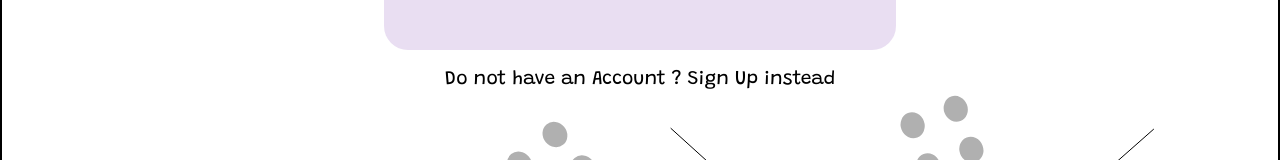
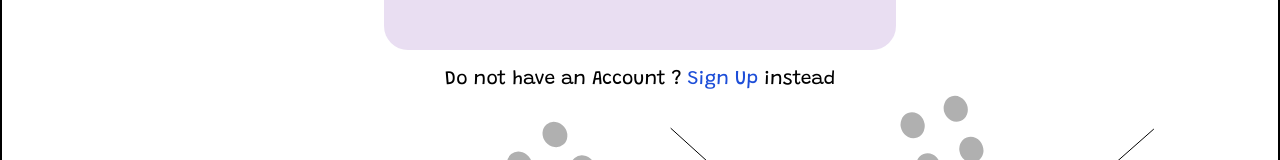
Before and after one commit to shoumiksharma/Book-with-Ease, a React (Vite) app in the folder Frontend/: page /login in a window 1280 px wide. Shown: the part 666-826 px from the top of the page. Built offline with nearby package versions, Linux system fonts and the light colour scheme.

Commit message:
Update links to pages

```diff
--- a/Frontend/src/components/LogInPage.jsx
+++ b/Frontend/src/components/LogInPage.jsx
@@ -40,7 +40,7 @@ function LogIn(){
                 <input type="password" name="" required value={password} onChange={(e) => setPassword(e.target.value)} placeholder="Password" className="w-[80%] text-[3vw] mb-[2vh] rounded-lg pl-[2%]"/>
                 <button type='submit' className="bg-purple-400 w-[40%] h-[20%] rounded-3xl text-[3vw]">Log In</button>
             </form>
-            <div className="text-[1.5vw]">Do not have an Account ? <Link to='/signin'>Sign Up</Link> instead</div>
+            <div className="text-[1.5vw]">Do not have an Account ? <Link to='/signin' className='text-blue-700'>Sign Up</Link> instead</div>
         </div>
         </>
     )
--- a/Frontend/src/components/SignUpPage.jsx
+++ b/Frontend/src/components/SignUpPage.jsx
@@ -47,7 +47,7 @@ function SignUpPage(){
                 <input type="password" required name="" placeholder="Password" value={password} onChange={(e) => setPassword(e.target.value)} className="w-[80%] text-[3vw] mb-[2vh] rounded-lg pl-[2%]"/>
                 <button type='submit' className="bg-purple-400 w-[40%] h-[20%] rounded-3xl text-[3vw]">Sign In</button>
             </form>
-            <div className="text-[1.5vw]">Already have an Account ? <Link to='/login'>Log In</Link> instead</div>
+            <div className="text-[1.5vw]">Already have an Account ? <Link to='/login' className='text-blue-700'>Log In</Link> instead</div>
         </div>
         </>
     )
```
